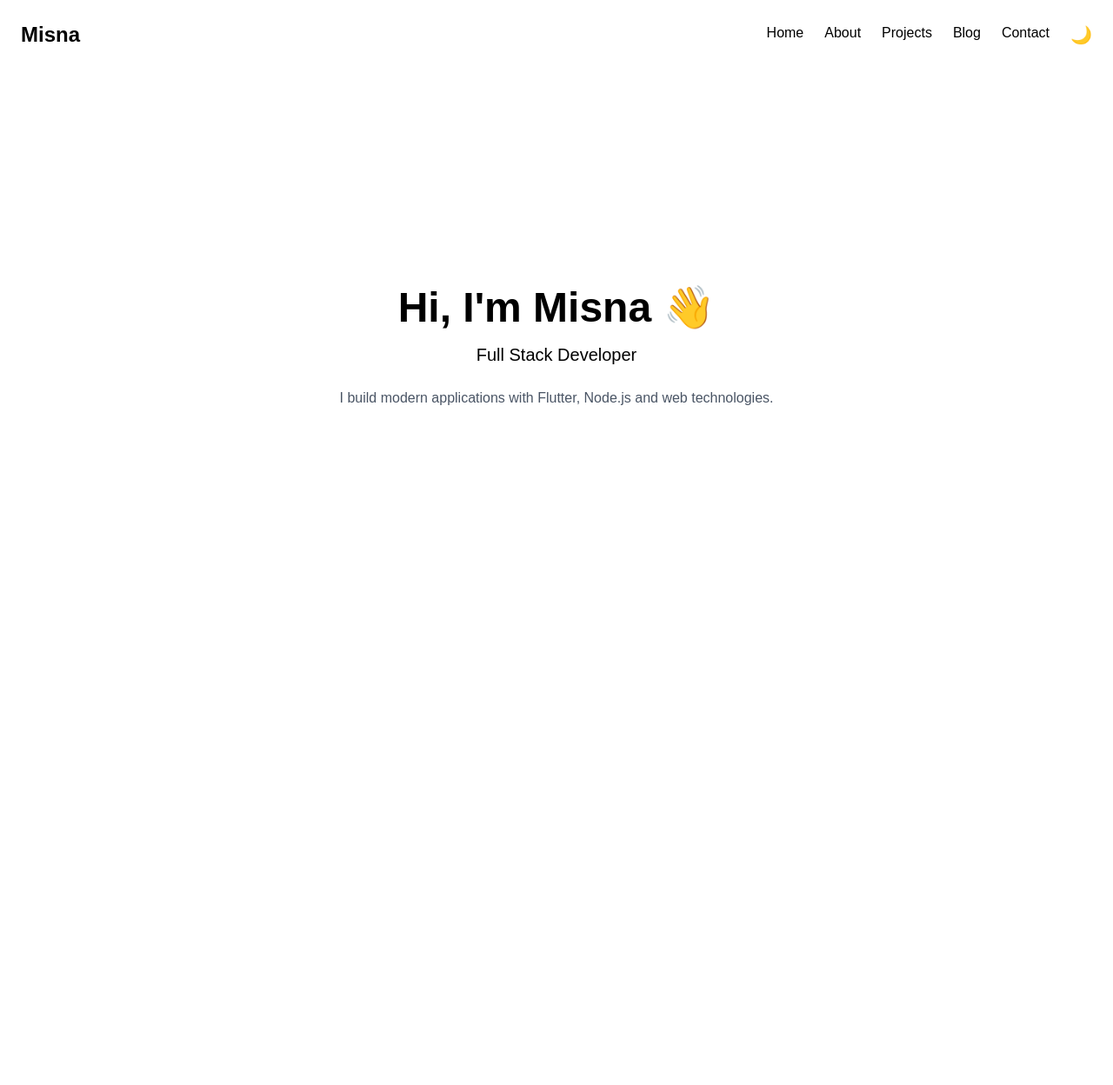
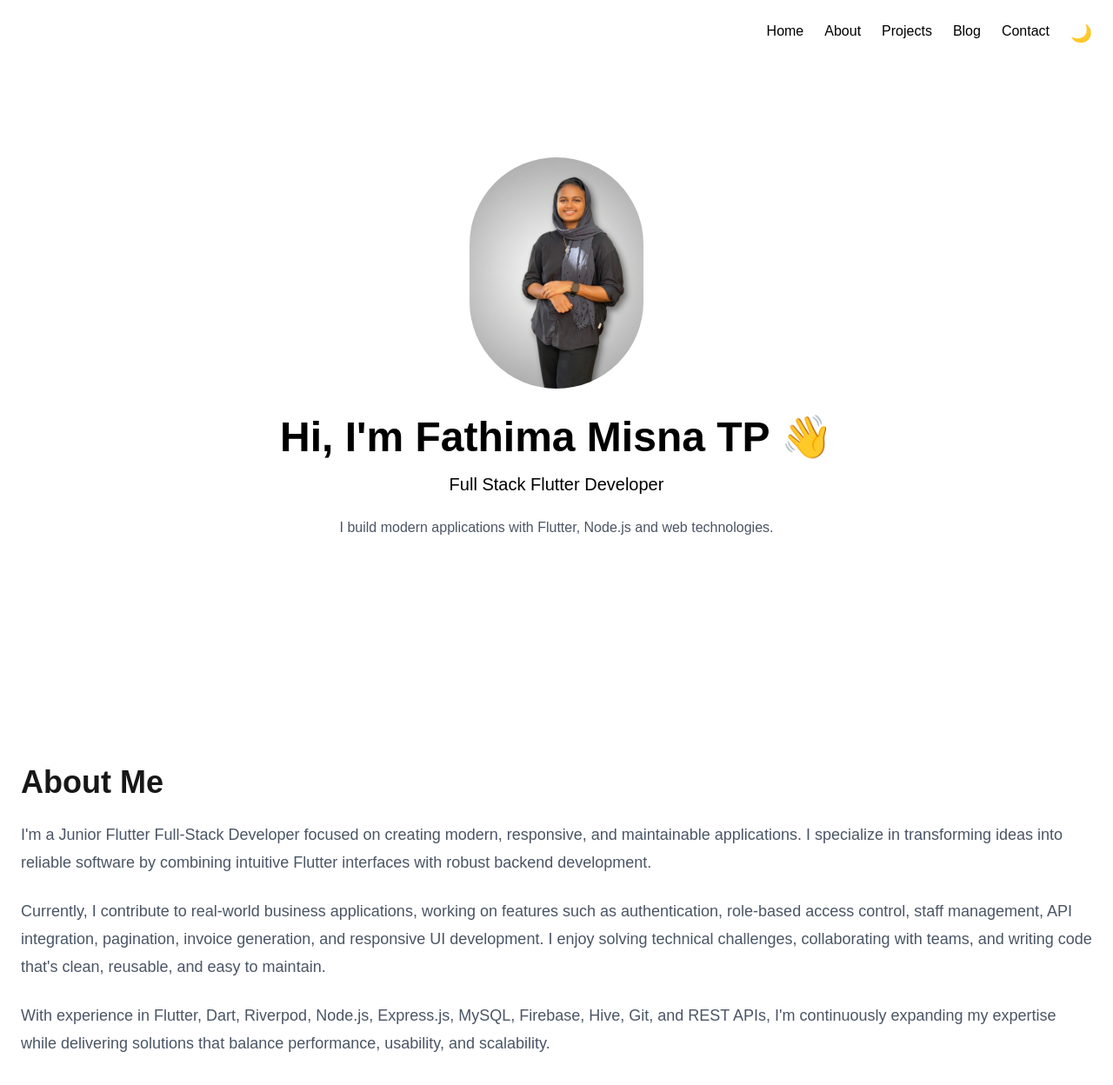
Before and after one commit to Misna-tp/misna-portfolio, a Next.js app: page / in a window 1280 px wide. Shown: the top 1248 px of the page at 87% size. Before the commit the page ends 800 px from the top, so only its background shows below. Built offline with nearby package versions, Linux system fonts and the light colour scheme.

Commit message:
gave pic and gavve navigation for thta how=e and about

```diff
--- a/src/app/page.tsx
+++ b/src/app/page.tsx
@@ -1,12 +1,13 @@
 import Hero from "@/components/Hero";
 import Navbar from "@/components/Navbar";
+import About from "@/components/About";
 export default function Home() {
   return (
     <main>
 
       <Navbar/>
       <Hero/>
-
+      <About />
 
 
     </main>
--- /dev/null
+++ b/src/components/About.tsx
@@ -0,0 +1,33 @@
+export default function About() {
+  return (
+    <section
+  id="about"
+  className="py-20 px-6"
+>
+      <h2 className="text-4xl font-bold mb-6">About Me</h2>
+
+      <p className="text-lg leading-8 text-gray-600 dark:text-gray-300">
+        I'm  a Junior Flutter Full-Stack Developer focused on
+        creating modern, responsive, and maintainable applications. I specialize
+        in transforming ideas into reliable software by combining intuitive
+        Flutter interfaces with robust backend development.
+      </p>
+
+      <p className="mt-6 text-lg leading-8 text-gray-600 dark:text-gray-300">
+        Currently, I contribute to real-world business applications, working on
+        features such as authentication, role-based access control, staff
+        management, API integration, pagination, invoice generation, and
+        responsive UI development. I enjoy solving technical challenges,
+        collaborating with teams, and writing code that's clean, reusable, and
+        easy to maintain.
+      </p>
+
+      <p className="mt-6 text-lg leading-8 text-gray-600 dark:text-gray-300">
+        With experience in Flutter, Dart, Riverpod, Node.js, Express.js, MySQL,
+        Firebase, Hive, Git, and REST APIs, I'm continuously expanding my
+        expertise while delivering solutions that balance performance,
+        usability, and scalability.
+      </p>
+    </section>
+  );
+}
--- a/src/components/Hero.tsx
+++ b/src/components/Hero.tsx
@@ -1,5 +1,5 @@
 "use client";
-
+import Image from "next/image";
 import { motion } from "framer-motion";
 
 
@@ -21,7 +21,13 @@ export default function Hero() {
       dark:text-white
       "
     >
-
+<Image
+  src="/images/profile-new.jpg"
+  alt="Misna profile picture"
+  width={200}
+  height={200}
+  className="rounded-full object-cover mb-8"
+/>
       <motion.h1
         initial={{
           opacity: 0,
@@ -39,7 +45,7 @@ export default function Hero() {
 
         className="text-5xl font-bold"
       >
-        Hi, I'm Misna 👋
+        Hi, I'm  Fathima Misna TP 👋
       </motion.h1>
 
 
@@ -62,7 +68,7 @@ export default function Hero() {
 
         className="mt-4 text-xl"
       >
-        Full Stack Developer
+        Full Stack Flutter Developer
       </motion.p>
 
 
--- a/src/components/Navbar.tsx
+++ b/src/components/Navbar.tsx
@@ -39,7 +39,7 @@ dark:text-white
 >
 
       <h1 className="text-2xl font-bold">
-        Misna
+
       </h1>
 
 
@@ -49,9 +49,9 @@ dark:text-white
           Home
         </a>
 
-        <a href="#">
-          About
-        </a>
+       <a href="#about">
+  About
+</a>
 
         <a href="#">
           Projects
```
Also changed, not shown: public/images/profile-new.jpg (added).
